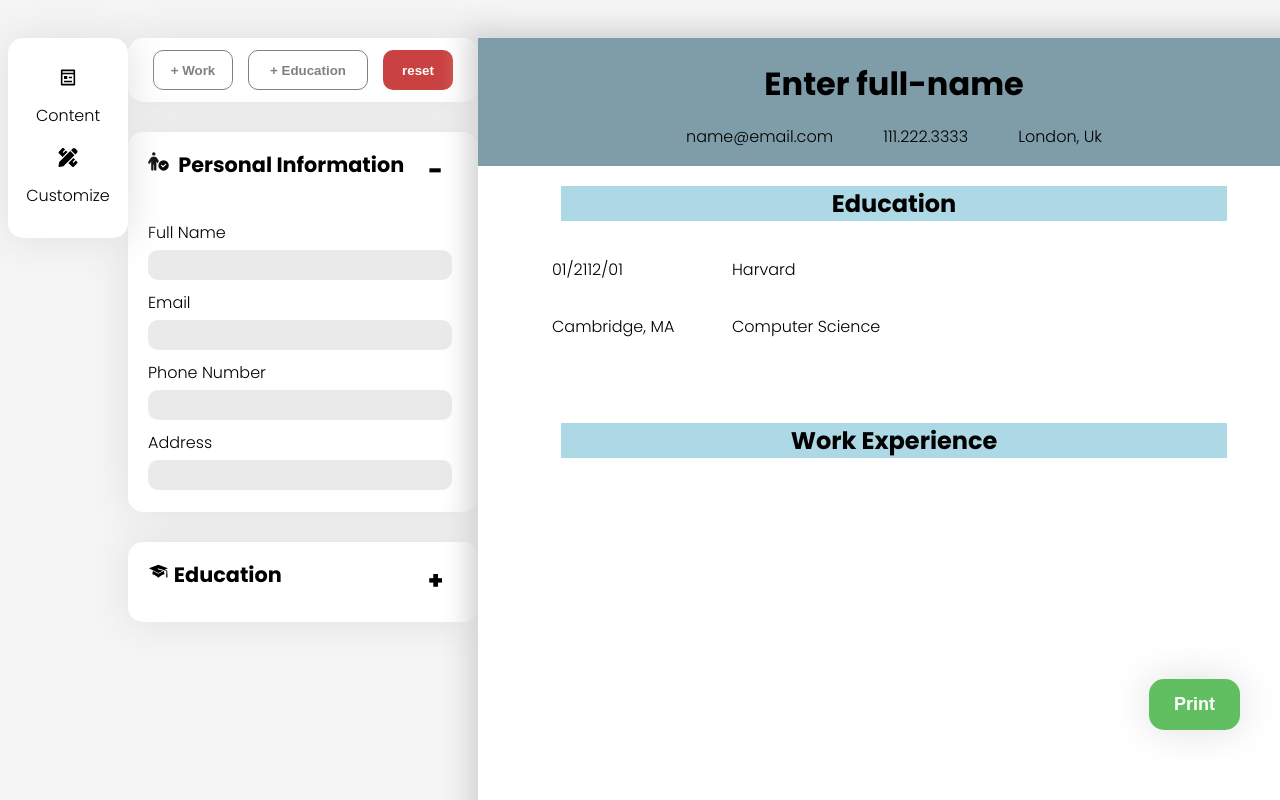
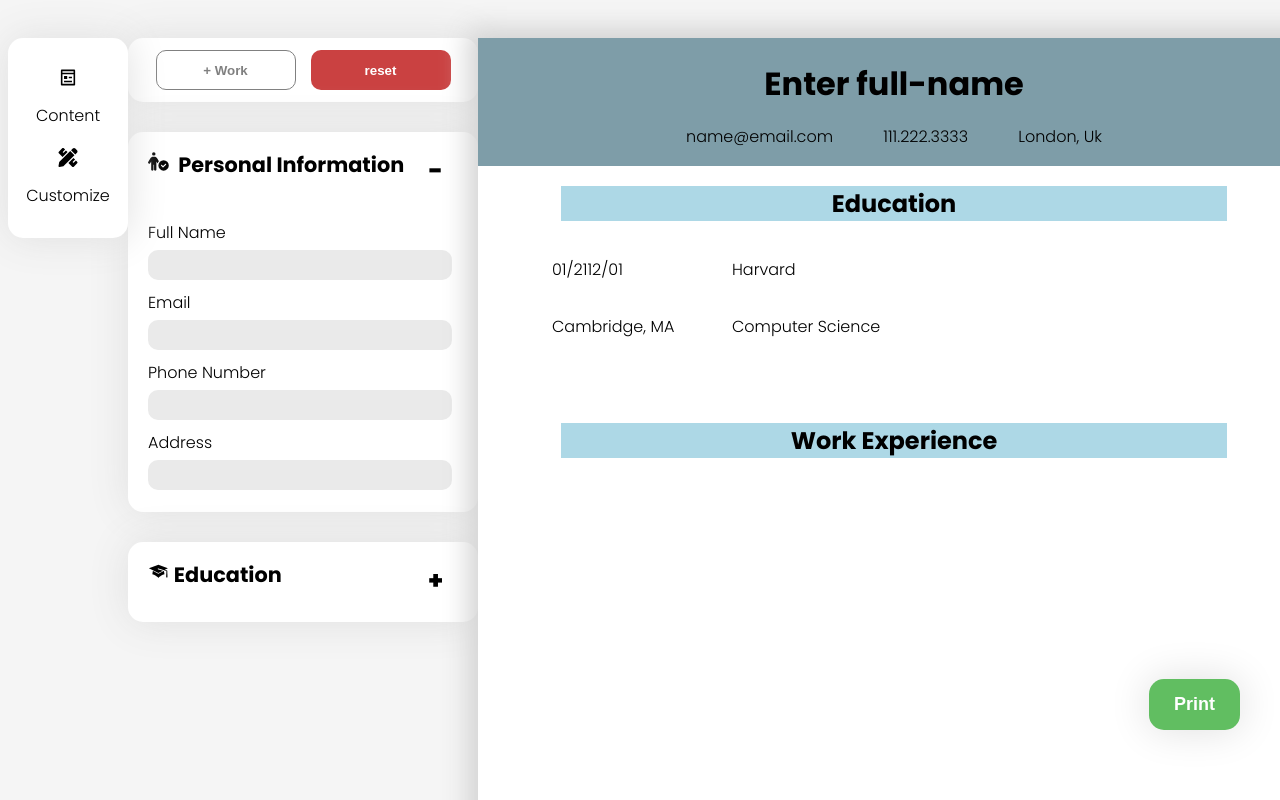
Before and after one commit to tdematos/React-CV-Generator, a React (Vite) app in the folder React-CV-Generator/: page / in a window 1280 px wide. Shown: the top 800 px of the page. Built offline with nearby package versions, Linux system fonts and the light colour scheme.

Commit message:
remove add education button, style current buttons in the same container, and adjust hover styling

```diff
--- a/React-CV-Generator/src/Components/Form-Section/ButtonControlComp/ButtonControlComp.jsx
+++ b/React-CV-Generator/src/Components/Form-Section/ButtonControlComp/ButtonControlComp.jsx
@@ -7,7 +7,6 @@ const ButtonControlComp = (props) => {
       <button onClick={props.onAddWorkClick} className="add-job-button">
         {props.addJob}
       </button>
-      <button className="add-education-button">{props.addEducation}</button>
       <button onClick={props.onResetButton} className="reset-button">
         {props.reset}
       </button>
--- a/React-CV-Generator/src/Components/Form-Section/FormSection.jsx
+++ b/React-CV-Generator/src/Components/Form-Section/FormSection.jsx
@@ -15,7 +15,6 @@ const FormSection = (props) => {
       <ButtonControlComp
         addJob="+ Work"
         onAddWorkClick={props.onAddWorkClick}
-        addEducation="+ Education"
         reset="reset"
         onResetButton={props.onResetButton}
       />
--- a/React-CV-Generator/src/Components/Form-Section/Personal-Info/boxInfo.css
+++ b/React-CV-Generator/src/Components/Form-Section/Personal-Info/boxInfo.css
@@ -12,7 +12,7 @@
 }
 
 .add-job-button {
-  width: 80px;
+  width: 140px;
   height: 40px;
   color: grey;
   background-color: white;
@@ -25,9 +25,10 @@
 
 .add-job-button:hover {
   background-color: rgb(245, 253, 245);
+  color: green;
 }
 
-.add-education-button {
+/* .add-education-button {
   width: 120px;
   height: 40px;
   color: grey;
@@ -38,14 +39,14 @@
   padding-right: 15px;
   font-weight: 700;
   margin-left: 15px;
-}
+} */
 
-.add-education-button:hover {
+/* .add-education-button:hover {
   background-color: rgb(245, 253, 245);
-}
+} */
 
 .reset-button {
-  width: 70px;
+  width: 140px;
   height: 40px;
   color: rgb(255, 255, 255);
   background-color: rgb(202, 65, 65);
--- a/React-CV-Generator/src/Components/Section/Section.css
+++ b/React-CV-Generator/src/Components/Section/Section.css
@@ -7,7 +7,7 @@ body {
 }
 
 .section {
-  height: 180vh;
+  height: 200vh;
   width: 10vw;
 }
 
```
